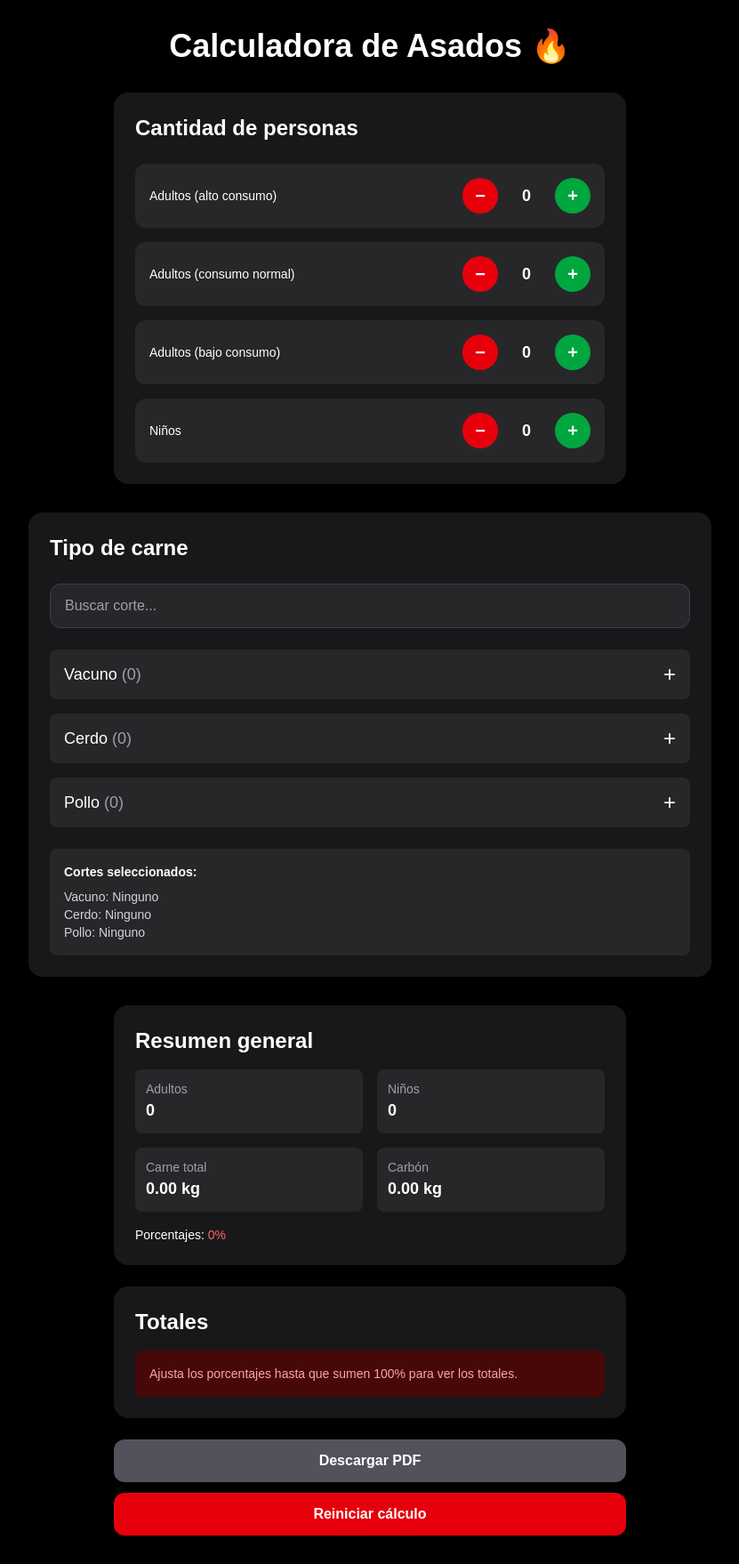
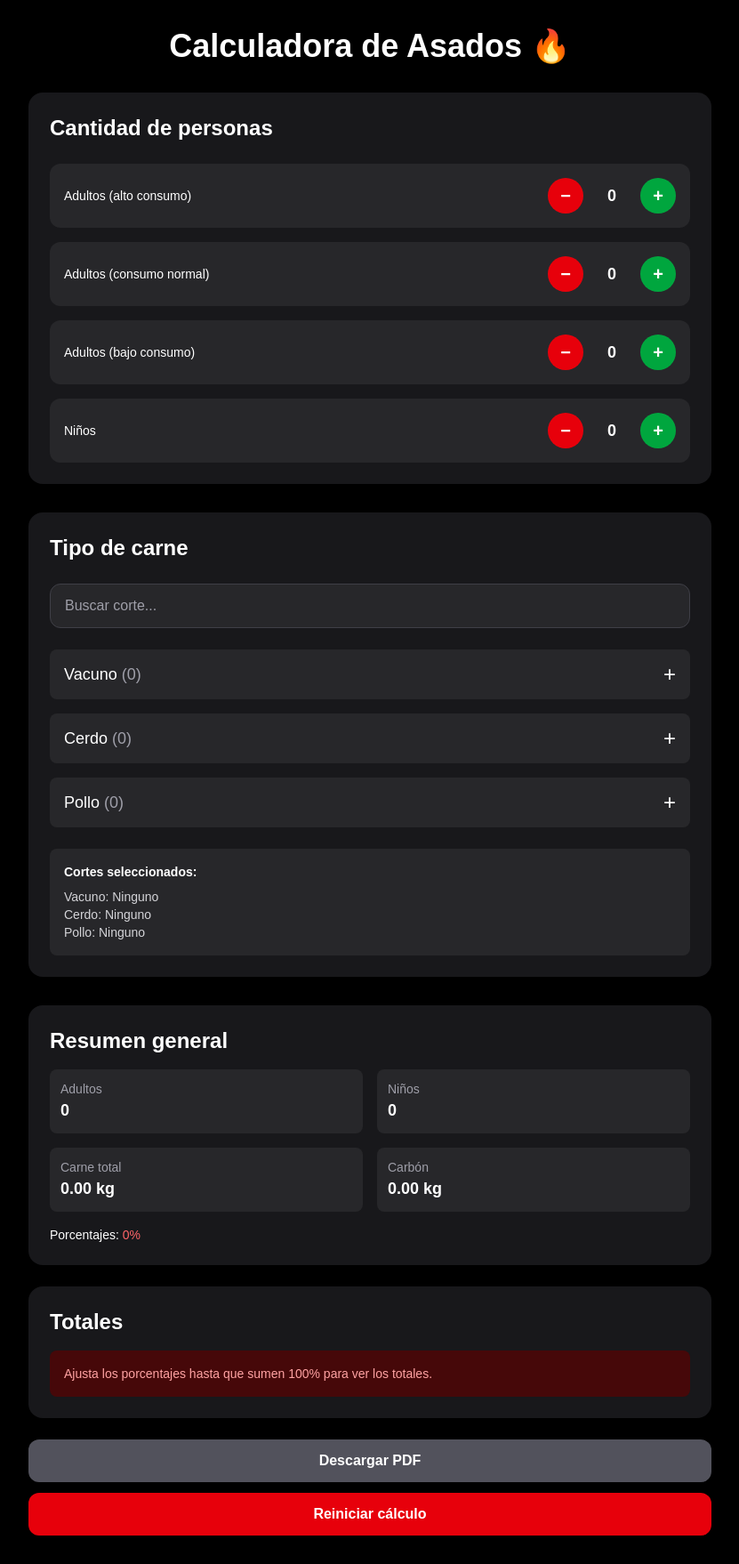
Before and after one commit to eljota1984/asado-calculator, a Next.js app: page / in a window 1280 px wide. Shown: the whole page at 89% size, without its empty margins (224-1055 px from the left). Built offline with nearby package versions, Linux system fonts and the light colour scheme.

Commit message:
ultimos avances con respecto a los graficos

```diff
--- a/app/page.tsx
+++ b/app/page.tsx
@@ -290,7 +290,7 @@ export default function Home() {
       />
     <ResumenGrafico detalleCortes={detalleCortes} />
 
-      <section className="w-full max-w-xl space-y-6 text-white">
+      <section className="w-full max-w-3xl space-y-6 text-white">
         <div className="rounded-2xl bg-zinc-900 p-6 shadow-lg">
           <h2 className="mb-4 text-2xl font-bold">Resumen general</h2>
 
--- a/components/ResumenGrafico.tsx
+++ b/components/ResumenGrafico.tsx
@@ -43,7 +43,7 @@ export default function ResumenGrafico({ detalleCortes }: Props) {
     .join(", ");
 
   return (
-    <div className="w-full max-w-xl rounded-2xl bg-zinc-900 p-6 shadow-lg text-white">
+    <div className="w-full max-w-3xl rounded-2xl bg-zinc-900 p-6 shadow-lg text-white">
       <h2 className="mb-6 text-2xl font-bold">
         Distribución del asado
       </h2>
--- a/components/SelectorPersonas.tsx
+++ b/components/SelectorPersonas.tsx
@@ -56,7 +56,7 @@ export default function SelectorPersonas({ adultos, setAdultos }: Props) {
   );
 
   return (
-    <section className="w-full max-w-xl rounded-2xl bg-zinc-900 p-6 shadow-lg">
+    <section className="w-full max-w-3xl rounded-2xl bg-zinc-900 p-6 shadow-lg">
       <h2 className="mb-6 text-2xl font-bold text-white">
         Cantidad de personas
       </h2>
@@ -70,92 +70,3 @@ export default function SelectorPersonas({ adultos, setAdultos }: Props) {
     </section>
   );
 }
-// "use client";
-
-// import type { AdultosState } from "../app/page";
-
-// interface Props {
-//   adultos: AdultosState;
-//   setAdultos: React.Dispatch<React.SetStateAction<AdultosState>>;
-// }
-
-// export default function SelectorPersonas({ adultos, setAdultos }: Props) {
-//   const toNumber = (value: string) => {
-//     const parsed = Number(value);
-//     return Number.isNaN(parsed) ? 0 : parsed;
-//   };
-
-//   return (
-//     <section className="w-full max-w-3xl rounded-2xl bg-zinc-900 p-6 shadow-lg">
-//       <h2 className="mb-6 text-2xl font-bold text-white">
-//         Cantidad de personas
-//       </h2>
-
-//       <div className="space-y-4">
-//         <div className="flex items-center justify-between gap-4">
-//           <label htmlFor="adultos-alto" className="text-white">
-//             Adultos (alto consumo)
-//           </label>
-//           <input
-//             id="adultos-alto"
-//             type="number"
-//             min="0"
-//             value={adultos.alto}
-//             onChange={(e) =>
-//               setAdultos({ ...adultos, alto: toNumber(e.target.value) })
-//             }
-//             className="w-24 rounded-md border border-zinc-600 bg-white px-3 py-2 text-black"
-//           />
-//         </div>
-
-//         <div className="flex items-center justify-between gap-4">
-//           <label htmlFor="adultos-normal" className="text-white">
-//             Adultos (consumo normal)
-//           </label>
-//           <input
-//             id="adultos-normal"
-//             type="number"
-//             min="0"
-//             value={adultos.normal}
-//             onChange={(e) =>
-//               setAdultos({ ...adultos, normal: toNumber(e.target.value) })
-//             }
-//             className="w-24 rounded-md border border-zinc-600 bg-white px-3 py-2 text-black"
-//           />
-//         </div>
-
-//         <div className="flex items-center justify-between gap-4">
-//           <label htmlFor="adultos-bajo" className="text-white">
-//             Adultos (bajo consumo)
-//           </label>
-//           <input
-//             id="adultos-bajo"
-//             type="number"
-//             min="0"
-//             value={adultos.bajo}
-//             onChange={(e) =>
-//               setAdultos({ ...adultos, bajo: toNumber(e.target.value) })
-//             }
-//             className="w-24 rounded-md border border-zinc-600 bg-white px-3 py-2 text-black"
-//           />
-//         </div>
-
-//         <div className="flex items-center justify-between gap-4">
-//           <label htmlFor="ninos" className="text-white">
-//             Niños
-//           </label>
-//           <input
-//             id="ninos"
-//             type="number"
-//             min="0"
-//             value={adultos.ninos}
-//             onChange={(e) =>
-//               setAdultos({ ...adultos, ninos: toNumber(e.target.value) })
-//             }
-//             className="w-24 rounded-md border border-zinc-600 bg-white px-3 py-2 text-black"
-//           />
-//         </div>
-//       </div>
-//     </section>
-//   );
-// }
```
